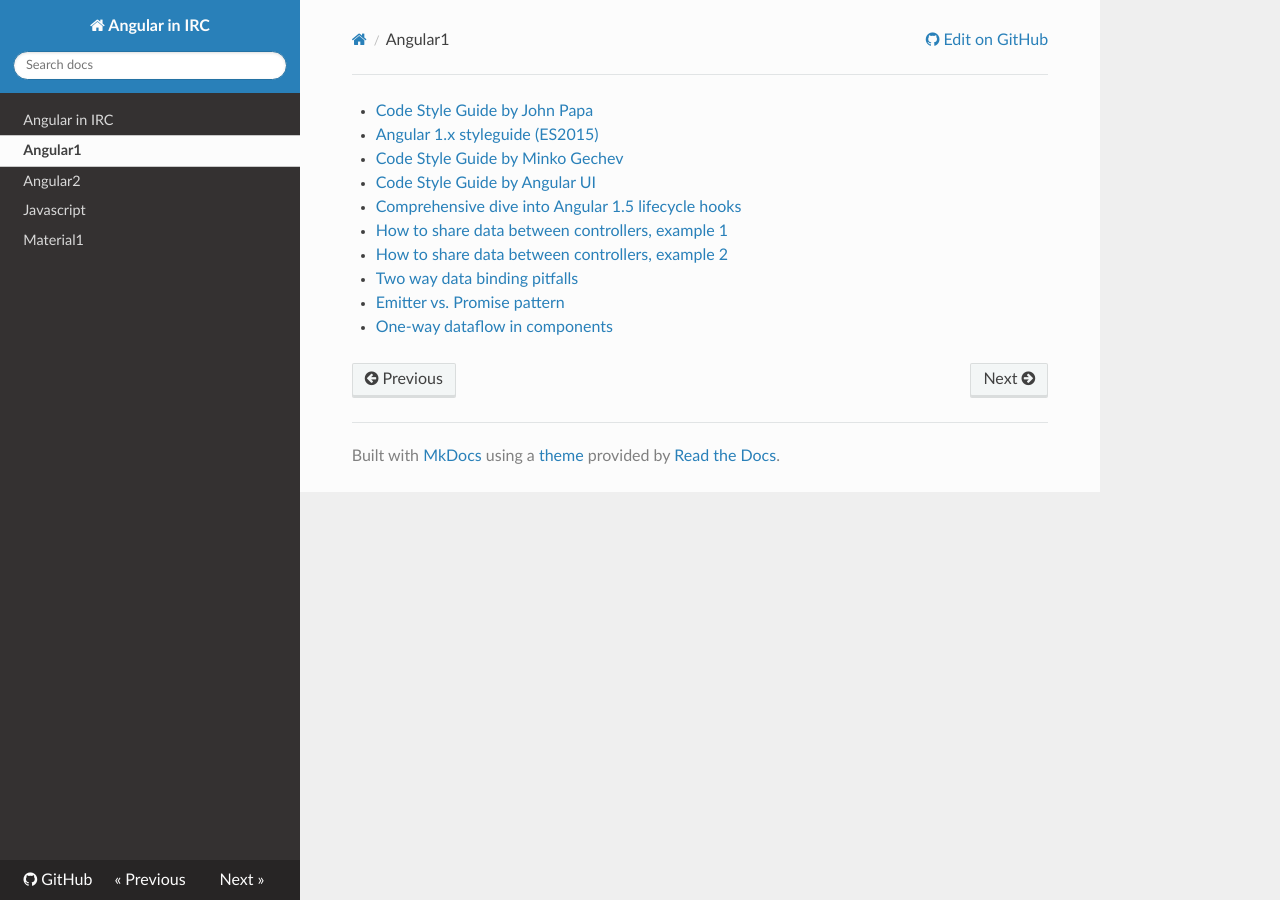
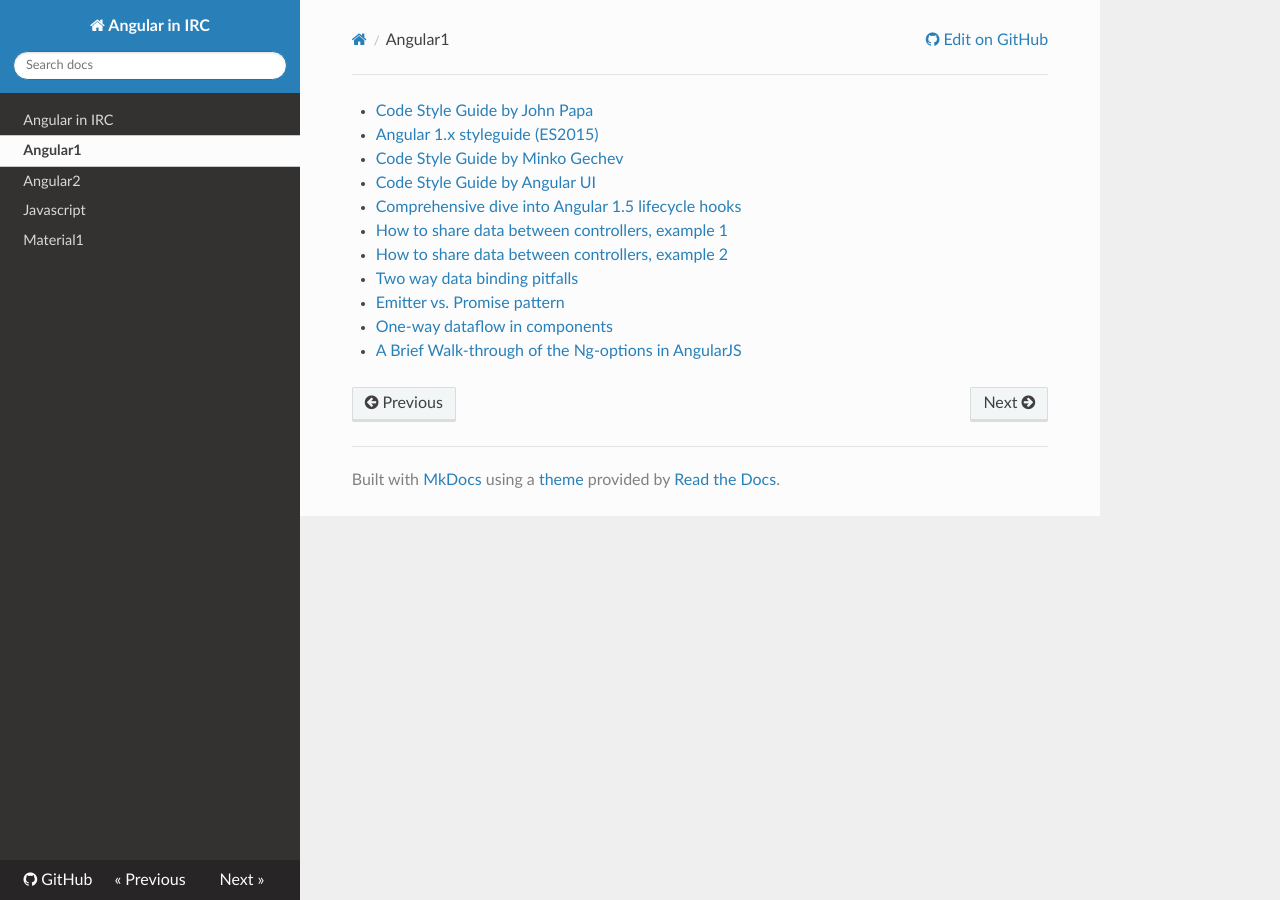
Before and after one commit to ngirc/ng-irc, an MkDocs documentation site: the page built from docs/angular1.md, in a window 1280 px wide. Built offline with MkDocs 1.6.1, drawn with Linux system fonts in a browser that asks for light colours; nearby versions of some CDN libraries.

Commit message:
Add link: A Brief Walk-through of the Ng-options in AngularJS.

```diff
--- a/docs/angular1.md
+++ b/docs/angular1.md
@@ -8,3 +8,4 @@
 - [Two way data binding pitfalls](http://plnkr.co/edit/7anGLMoJZgMkJFX9d9IA?p=preview)
 - [Emitter vs. Promise pattern](http://plnkr.co/edit/YEdUxkWPRwLCCfygFlnI?p=preview)
 - [One-way dataflow in components](http://plnkr.co/edit/hsmQV2j8tHs1ANYed1pS?p=preview)
+- [A Brief Walk-through of the Ng-options in AngularJS](https://www.undefinednull.com/2014/08/11/a-brief-walk-through-of-the-ng-options-in-angularjs/)
```
